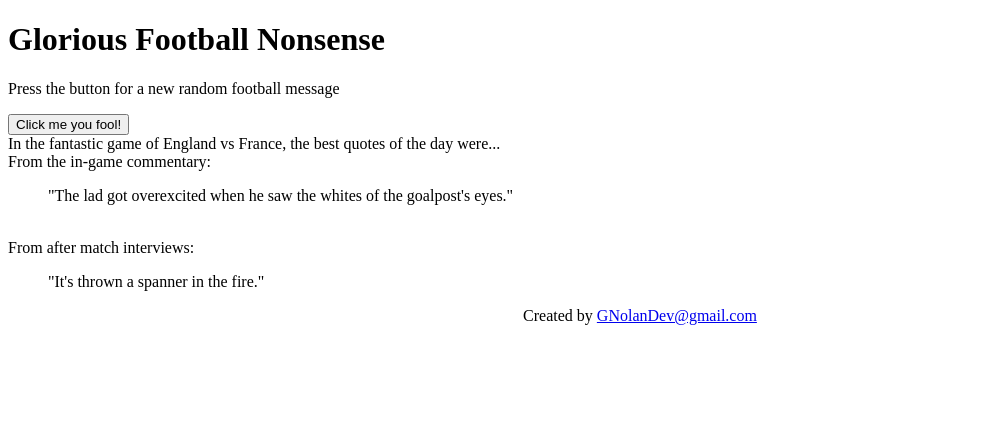
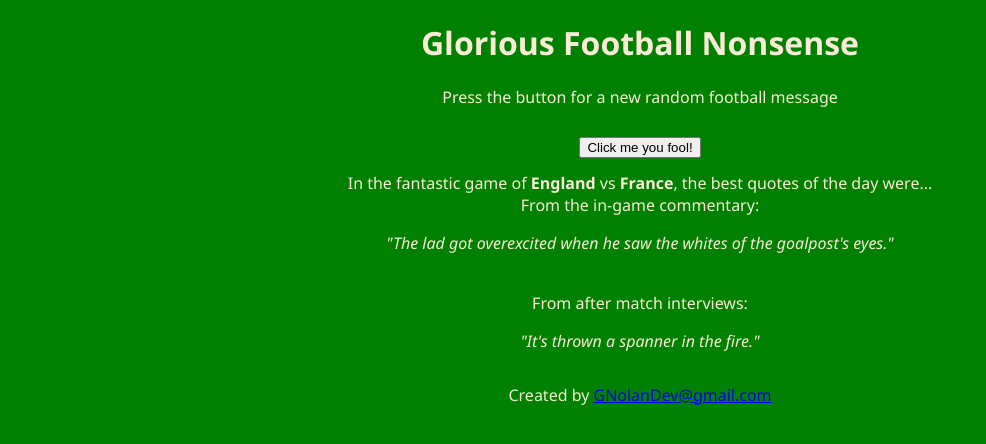
Before and after one commit to GNolanDev/MixedMessages, a plain HTML site: page index.html in a window 1280 px wide. Both pictures are taken after a click on the button "Click me you fool!". Shown: the whole page, without its empty margins (0-986 px from the left). Drawn offline with Linux system fonts and the light colour scheme.

Commit message:
Add styling for finished product

```diff
--- a/main.css
+++ b/main.css
@@ -1,5 +1,20 @@
 /* styling for MixedMessages project */
+body {
+  background-color: green;
+  color: antiquewhite;
+  font-family: "Segoe UI", Tahoma, Geneva, Verdana, sans-serif;
+  text-align: center;
+}
+
+blockquote {
+  font-style: italic;
+}
+
+button {
+  margin: 1em 0;
+}
+
 footer {
-  text-align: center;
+  padding-top: 1em;
   width: 100%;
 }
--- a/main.js
+++ b/main.js
@@ -20,7 +20,7 @@ const showNewMessage = (tList, cList, aList, outputElement) => {
   let afterMessage = getRandomMessage(aList);
   //console.log(team1, team2);
   outputString =
-    `In the fantastic game of ${team1} vs ${team2}, the best quotes of the day were...<br>` +
+    `In the fantastic game of <strong>${team1}</strong> vs <strong>${team2}</strong>, the best quotes of the day were...<br>` +
     `From the in-game commentary: <blockquote>"${commentatorMessage}"</blockquote><br>` +
     `From after match interviews: <blockquote>"${afterMessage}"</blockquote>`;
   outputElement.innerHTML = outputString;
```
